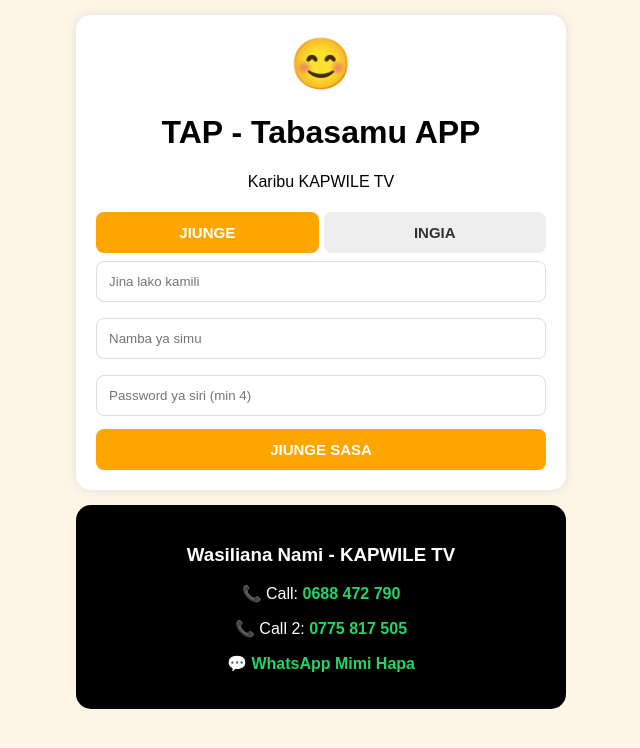
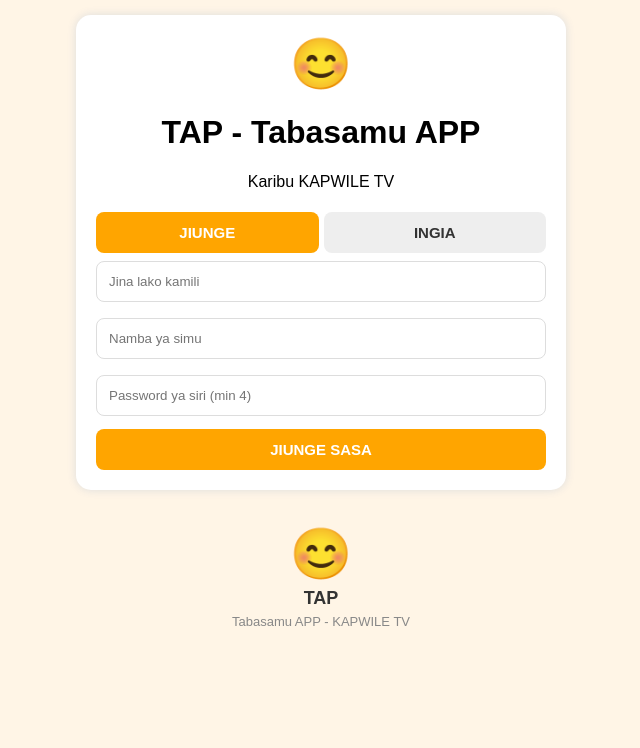
Before and after one commit to KAPAPPTz/TAPP, a plain HTML site: page index.html in a window 1280 px wide. Shown: the whole page, without its empty margins (319-959 px from the left). Drawn offline with Linux system fonts and the light colour scheme.

Commit message:
Update footer and remove contact information
Removed contact section and added footer logo with text.

```diff
--- a/index.html
+++ b/index.html
@@ -11,8 +11,6 @@ button{background:orange;color:white;border:none;padding:12px;width:100%;border-
 .btn2{background:#333}.btnSmall{width:auto;padding:8px 15px;font-size:13px}
 a{color:orange;font-weight:bold;text-decoration:none}
 .logo{font-size:50px}
-.contact{background:black;color:white;padding:20px;border-radius:15px;margin:15px auto;max-width:450px}
-.contact a{color:#25D366}
 .banner{width:100%;height:140px;object-fit:cover;border-radius:12px;background:#ffcc80;display:flex;align-items:center;justify-content:center;font-size:40px}
 .profilePic{width:90px;height:90px;border-radius:50%;object-fit:cover;border:4px solid white;margin-top:-45px;background:#ddd}
 .videoCard{background:#f9f9f9;border-radius:12px;padding:12px;margin:12px 0;text-align:left}
@@ -20,11 +18,11 @@ a{color:orange;font-weight:bold;text-decoration:none}
 .commentBox{background:#eee;border-radius:8px;padding:8px;margin:5px 0;font-size:14px;text-align:left}
 .tabs{display:flex;gap:5px}.tabs button{flex:1;background:#eee;color:#333}.tabs button.active{background:orange;color:white}
 .nav{display:flex;gap:5px;max-width:450px;margin:10px auto}.nav button{flex:1}
+.footerLogo{text-align:center;padding:20px;margin-top:10px}
 </style>
 </head>
 <body>
 
-<!-- LOGIN / REGISTER -->
 <div class="box" id="authBox">
 <div class="logo">😊</div>
 <h1>TAP - Tabasamu APP</h1>
@@ -46,7 +44,6 @@ a{color:orange;font-weight:bold;text-decoration:none}
 </div>
 </div>
 
-<!-- APP YOTE -->
 <div id="mainApp" style="display:none;max-width:450px;margin:auto;padding:10px">
 <div class="nav">
 <button onclick="showPage('home')">🏠 Nyumbani</button>
@@ -54,7 +51,6 @@ a{color:orange;font-weight:bold;text-decoration:none}
 <button onclick="showPage('profile')">👤 Profile</button>
 </div>
 
-<!-- NYUMBANI -->
 <div id="page-home" class="box">
 <div class="banner" id="homeBanner">😊 TAP</div>
 <img id="homePic" class="profilePic" src="">
@@ -66,7 +62,6 @@ a{color:orange;font-weight:bold;text-decoration:none}
 <div id="postsList"></div>
 </div>
 
-<!-- VIDEO -->
 <div id="page-videos" class="box" style="display:none">
 <h2>🎬 Video za KAPWILE TV</h2>
 <input id="videoTitle" placeholder="Jina la Video yako">
@@ -75,7 +70,6 @@ a{color:orange;font-weight:bold;text-decoration:none}
 <div id="videosList"></div>
 </div>
 
-<!-- PROFILE -->
 <div id="page-profile" class="box" style="display:none">
 <div class="banner" id="profileBanner">🌟 BANNER YANGU</div>
 <img id="profilePicImg" class="profilePic" src="">
@@ -91,11 +85,10 @@ a{color:orange;font-weight:bold;text-decoration:none}
 </div>
 </div>
 
-<div class="contact">
-<h3>Wasiliana Nami - KAPWILE TV</h3>
-<p>📞 Call: <a href="tel:+255688472790">0688 472 790</a></p>
-<p>📞 Call 2: <a href="tel:+255775817505">0775 817 505</a></p>
-<p>💬 <a href="https://wa.me/255688472790">WhatsApp Mimi Hapa</a></p>
+<div class="footerLogo">
+<div style="font-size:50px">😊</div>
+<p style="font-weight:bold;font-size:18px;color:#333;margin:5px">TAP</p>
+<p style="color:#888;font-size:13px;margin:0">Tabasamu APP - KAPWILE TV</p>
 </div>
 
 <script>
@@ -167,7 +160,6 @@ function addVideo(){
 }
 function renderVideos(){
   let vids=JSON.parse(localStorage.getItem('tap_videos')||'[]'); let html="";
-  // Video za KAPWILE TV za kwanza
   html+='<div class="videoCard"><b>KAPWILE TV - Karibu TAP</b><p>Video ya kuanzisha TAP 😊</p><a href="https://youtube.com" target="_blank">▶ Tazama Kwenye YouTube</a></div>';
   vids.forEach((v,i)=>{
     html+='<div class="videoCard"><b>'+v.title+'</b> <small>na '+v.name+'</small><p><a href="'+v.link+'" target="_blank">▶ Tazama Video Hii</a></p><button class="btnSmall" onclick="likeVideo('+i+')">❤️ Like ('+v.likes+')</button><div>'+v.comments.map(c=>'<div class="commentBox"><b>'+c.name+':</b> '+c.text+'</div>').join('')+'</div><input id="vc'+i+'" placeholder="Comment kwenye video..."><button class="btnSmall" onclick="addVideoComment('+i+')">COMMENT</button></div>';
@@ -177,7 +169,6 @@ function renderVideos(){
 function likeVideo(i){let v=JSON.parse(localStorage.getItem('tap_videos')||'[]'); v[i].likes++; localStorage.setItem('tap_videos',JSON.stringify(v)); renderVideos();}
 function addVideoComment(i){let val=document.getElementById('vc'+i).value.trim(); if(!val) return; let v=JSON.parse(localStorage.getItem('tap_videos')||'[]'); let u=getUsers()[current]; v[i].comments.push({name:u.name,text:val}); localStorage.setItem('tap_videos',JSON.stringify(v)); renderVideos();}
 function logout(){localStorage.removeItem('tap_current'); current=null; document.getElementById('mainApp').style.display='none'; document.getElementById('authBox').style.display='block';}
-// Auto-login kama alishangia
 let saved=localStorage.getItem('tap_current'); if(saved && getUsers()[saved]){current=saved; openApp();}
 </script>
 </body>
```
